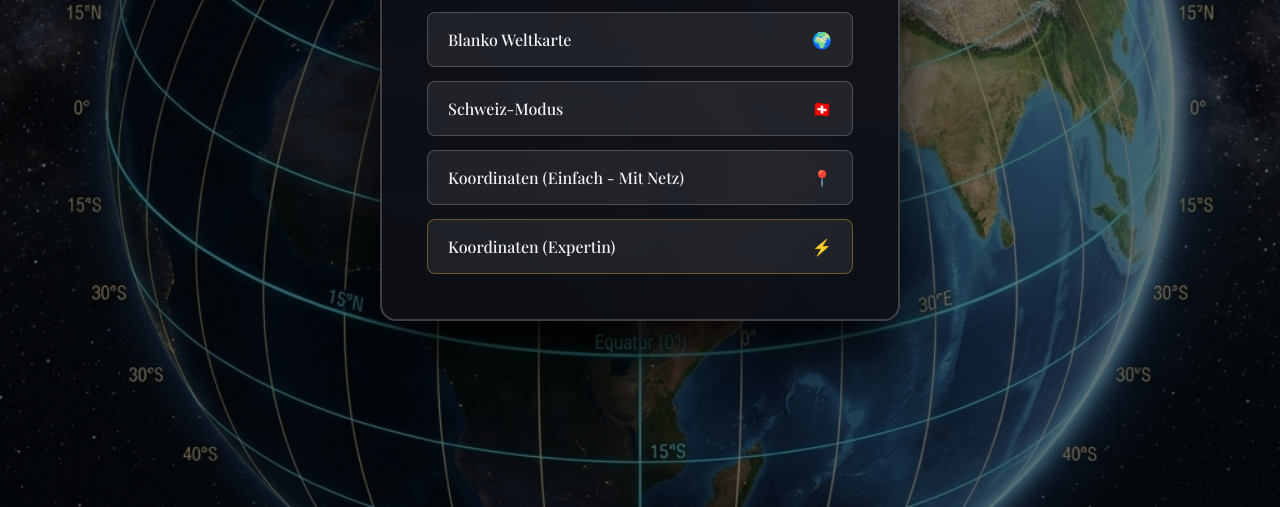
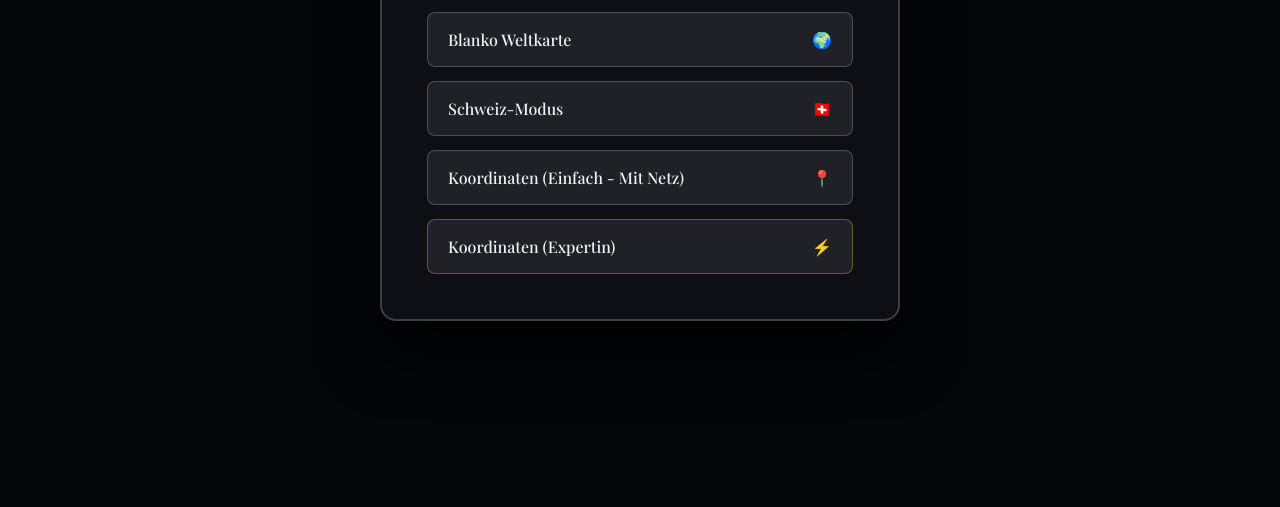
Before and after one commit to koboldmaki2000-lang/quizgeo, a plain HTML site: page index.html in a window 1280 px wide. Shown: the part 293-800 px from the top of the page. Drawn offline with nearby package versions, Linux system fonts and the light colour scheme.

Commit message:
Update index.html

```diff
--- a/index.html
+++ b/index.html
@@ -79,13 +79,12 @@
         .overlay-panel h2 { font-size: 1.3rem; margin-bottom: 4px; color: var(--accent); }
         .overlay-panel p { color: var(--text-muted); font-size: 0.85rem; }
 
-        #start-screen {
-            position: fixed; top: 0; left: 0; width: 100vw; height: 100vh;
-            background-image: url('globus.jpg');
-            background-size: cover; background-position: center;
-            display: flex; align-items: center; justify-content: center;
-            z-index: 999999;
-        }
+     #start-screen {
+    position: fixed; top: 0; left: 0; width: 100vw; height: 100vh;
+    background-color: #050608;
+    display: flex; align-items: center; justify-content: center;
+    z-index: 999999;
+}
 
         #start-screen::before {
             content: "";
```
